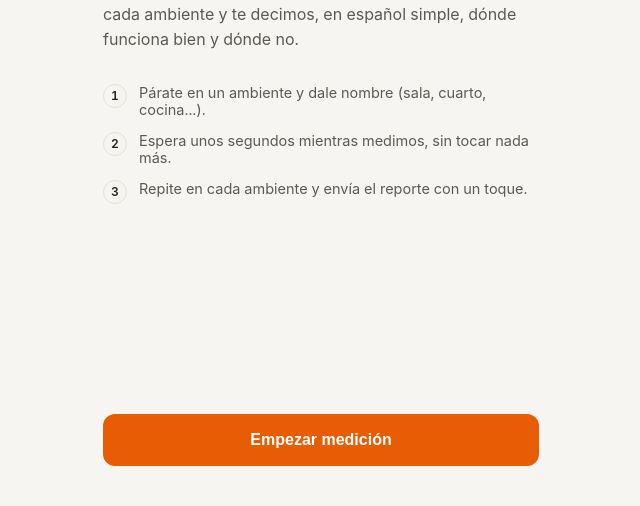
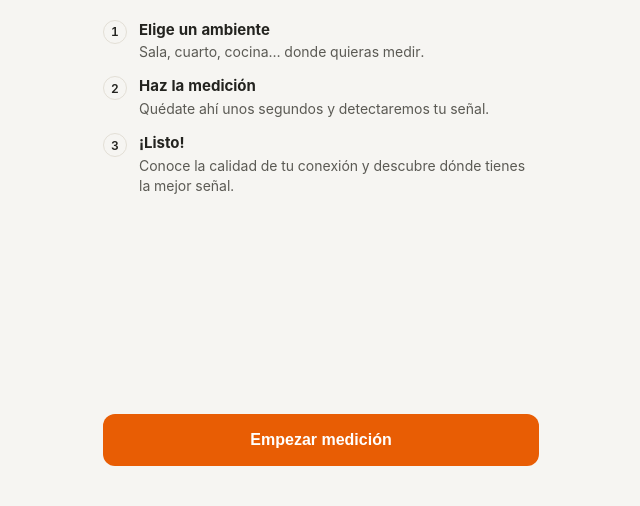
Before and after one commit to chris1597b/reto1-win, a website: page index.html in a window 1280 px wide. Shown: the part 294-800 px from the top of the page, without its empty margins (319-959 px from the left). Drawn offline with Linux system fonts and the light colour scheme.

Commit message:
actualizacion de la interfaz principal

```diff
--- a/index.html
+++ b/index.html
@@ -72,6 +72,8 @@
   .steps-mini{display:flex; flex-direction:column; gap:14px; margin-bottom:36px;}
   .step-mini{display:flex; gap:12px; align-items:flex-start; font-size:14.5px; color:var(--ink-soft);}
   .step-mini .num{flex:none; width:24px;height:24px;border-radius:50%;border:1.5px solid var(--line); display:flex;align-items:center;justify-content:center; font-size:12px; font-weight:600; color:var(--ink);}
+  .step-mini .step-title{font-size:15px; font-weight:700; color:var(--ink); margin-bottom:3px; line-height:1.3;}
+  .step-mini .step-desc{font-size:14px; line-height:1.45; color:var(--ink-soft);}
 
   .btn{
     appearance:none; border:none; cursor:pointer;
@@ -297,12 +299,30 @@
   <!-- SCREEN 1: INTRO -->
   <section class="screen active" id="screen-intro">
     <div class="hero-waves"><div class="bar"></div><div class="bar"></div><div class="bar"></div><div class="bar"></div><div class="bar"></div></div>
-    <h1 class="title">¿Tu wifi llega bien a cada ambiente?</h1>
-    <p class="lede">Camina por tu casa con el celular. Medimos la señal en cada ambiente y te decimos, en español simple, dónde funciona bien y dónde no.</p>
+    <h1 class="title">Detecta tu señal <span style="white-space:nowrap;">WiFi 📶</span></h1>
+    <p class="lede">Descubre qué tan buena es tu conexión en cada ambiente de tu casa.</p>
     <div class="steps-mini">
-      <div class="step-mini"><div class="num">1</div><div>Párate en un ambiente y dale nombre (sala, cuarto, cocina...).</div></div>
-      <div class="step-mini"><div class="num">2</div><div>Espera unos segundos mientras medimos, sin tocar nada más.</div></div>
-      <div class="step-mini"><div class="num">3</div><div>Repite en cada ambiente y envía el reporte con un toque.</div></div>
+      <div class="step-mini">
+        <div class="num">1</div>
+        <div>
+          <div class="step-title">Elige un ambiente</div>
+          <div class="step-desc">Sala, cuarto, cocina… donde quieras medir.</div>
+        </div>
+      </div>
+      <div class="step-mini">
+        <div class="num">2</div>
+        <div>
+          <div class="step-title">Haz la medición</div>
+          <div class="step-desc">Quédate ahí unos segundos y detectaremos tu señal.</div>
+        </div>
+      </div>
+      <div class="step-mini">
+        <div class="num">3</div>
+        <div>
+          <div class="step-title">¡Listo!</div>
+          <div class="step-desc">Conoce la calidad de tu conexión y descubre dónde tienes la mejor señal.</div>
+        </div>
+      </div>
     </div>
     <div class="spacer"></div>
     <button class="btn btn-primary" onclick="goToDatos()">Empezar medición</button>
```
Also changed, not shown: win-homecheck.html (+25 -5 lines).
